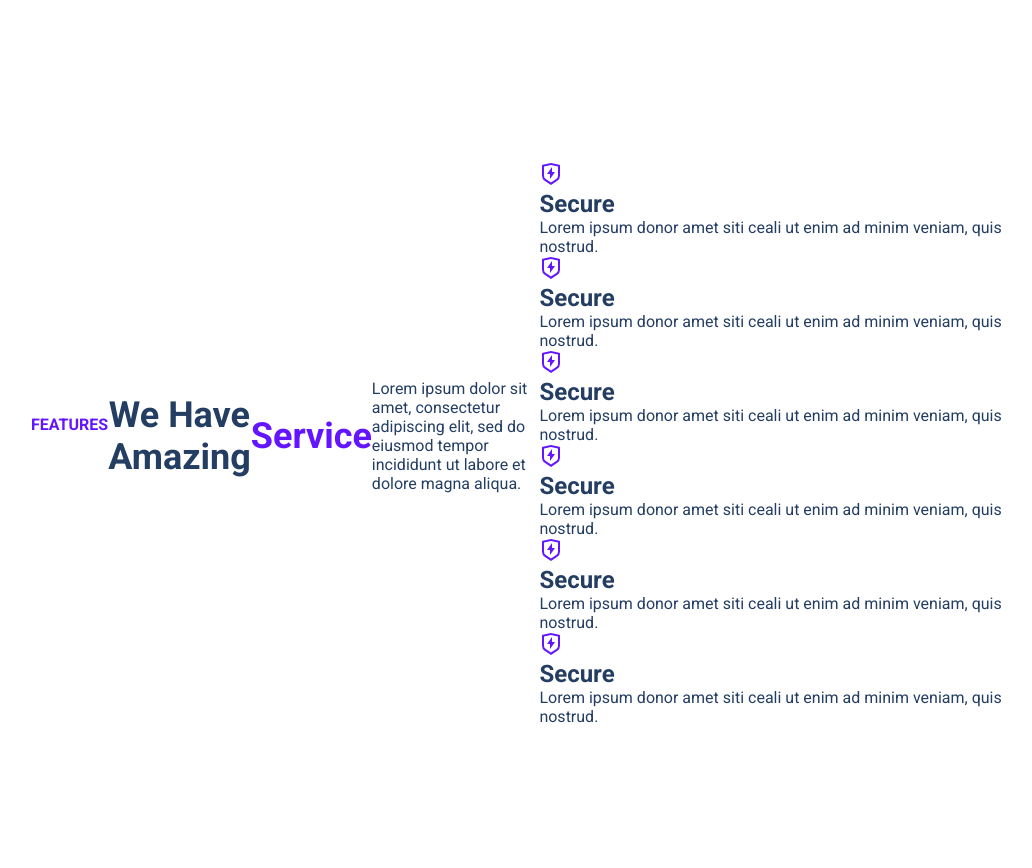
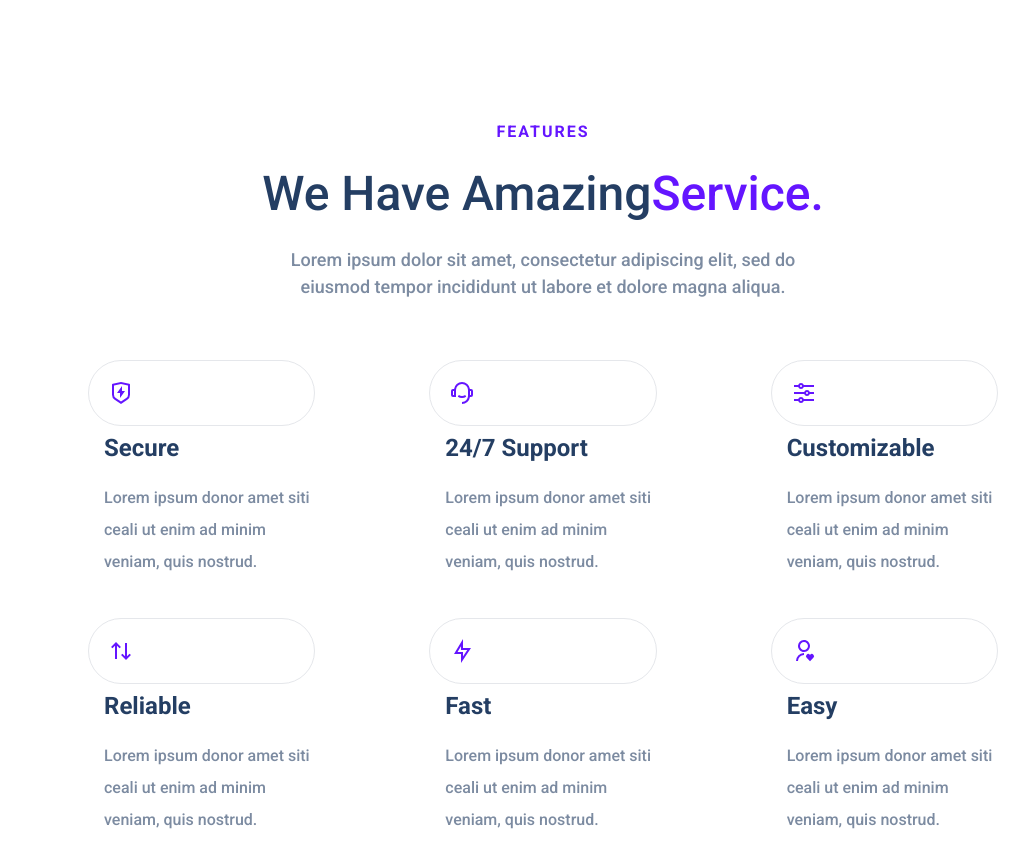
Before and after one commit to Samabolic/Final-Project, a plain HTML site: page index.html in a window 1280 px wide. Shown: the part 740-1608 px from the top of the page, without its empty margins (97-1129 px from the left). Drawn offline with Linux system fonts and the light colour scheme.

Commit message:
features update

```diff
--- a/index.html
+++ b/index.html
@@ -57,8 +57,8 @@
       <div class="container">
         <div class="row__narrow">
           <h4 class="section__tag"><span class="purple">FEATURES</span></h4>
-          <h2 class="section__title">We Have Amazing <span class="purple">Service</span></h2>
-          <div class="features__para">
+          <h2 class="section__title">We Have Amazing <span class="purple">Service.</span></h2>
+          <div class="section__para">
             Lorem ipsum dolor sit amet, consectetur adipiscing elit, sed do eiusmod tempor incididunt ut labore et dolore magna aliqua.
           </div>
           <div class="features">
@@ -78,10 +78,10 @@
             <div class="feature">
               <div class="feature__row">
                 <figure class="feature__img--wrapper">
-                  <img src="./assets/shield-icon.daefe14b320b14fbd9cbd18908ac93ec.svg" class="feature__img" alt="Shield Icon">
+                  <img src="./assets/support-icon.f9253ffa8cb6ffde5bbaa05eb5136375.svg" class="feature__img" alt="Support Icon">
                 </figure>
                 <div class="feature__text">
-                  <h2 class="feature__title">Secure</h2>
+                  <h2 class="feature__title">24/7 Support</h2>
                   <p class="feature__para">
                     Lorem ipsum donor amet siti ceali ut enim ad minim veniam, quis nostrud.
                   </p>
@@ -91,10 +91,10 @@
             <div class="feature">
               <div class="feature__row">
                 <figure class="feature__img--wrapper">
-                  <img src="./assets/shield-icon.daefe14b320b14fbd9cbd18908ac93ec.svg" class="feature__img" alt="Shield Icon">
+                  <img src="./assets/customize-icon.367468c90fd796009b97fbfba67b2c6a.svg" class="feature__img" alt="Customize Icon">
                 </figure>
                 <div class="feature__text">
-                  <h2 class="feature__title">Secure</h2>
+                  <h2 class="feature__title">Customizable</h2>
                   <p class="feature__para">
                     Lorem ipsum donor amet siti ceali ut enim ad minim veniam, quis nostrud.
                   </p>
@@ -104,10 +104,10 @@
             <div class="feature">
               <div class="feature__row">
                 <figure class="feature__img--wrapper">
-                  <img src="./assets/shield-icon.daefe14b320b14fbd9cbd18908ac93ec.svg" class="feature__img" alt="Shield Icon">
+                  <img src="./assets/reliable-icon.1367510a8f0a1bec76dc425d25f92f43.svg" class="feature__img" alt="Reliable Icon">
                 </figure>
                 <div class="feature__text">
-                  <h2 class="feature__title">Secure</h2>
+                  <h2 class="feature__title">Reliable</h2>
                   <p class="feature__para">
                     Lorem ipsum donor amet siti ceali ut enim ad minim veniam, quis nostrud.
                   </p>
@@ -117,10 +117,10 @@
             <div class="feature">
               <div class="feature__row">
                 <figure class="feature__img--wrapper">
-                  <img src="./assets/shield-icon.daefe14b320b14fbd9cbd18908ac93ec.svg" class="feature__img" alt="Shield Icon">
+                  <img src="./assets/fast-icon.dbb971a73d4805d2fc3bcdacdb55beba.svg" class="feature__img" alt="Shield Icon">
                 </figure>
                 <div class="feature__text">
-                  <h2 class="feature__title">Secure</h2>
+                  <h2 class="feature__title">Fast</h2>
                   <p class="feature__para">
                     Lorem ipsum donor amet siti ceali ut enim ad minim veniam, quis nostrud.
                   </p>
@@ -130,10 +130,10 @@
             <div class="feature">
               <div class="feature__row">
                 <figure class="feature__img--wrapper">
-                  <img src="./assets/shield-icon.daefe14b320b14fbd9cbd18908ac93ec.svg" class="feature__img" alt="Shield Icon">
+                  <img src="./assets/simple-icon.673b7e1750b2a4ef32907fc164828d00.svg" class="feature__img" alt="Shield Icon">
                 </figure>
                 <div class="feature__text">
-                  <h2 class="feature__title">Secure</h2>
+                  <h2 class="feature__title">Easy</h2>
                   <p class="feature__para">
                     Lorem ipsum donor amet siti ceali ut enim ad minim veniam, quis nostrud.
                   </p>
--- a/styles.css
+++ b/styles.css
@@ -251,8 +251,8 @@ FEATURES
 
 #features .row__narrow {
   display: flex;
+  flex-direction: column;
   align-items: center;
-  justify-content: center;
 }
 
 #features .section__title {
@@ -264,10 +264,79 @@ FEATURES
   max-width: 576px;
 }
 
+.section__tag {
+  display: flex;
+  align-items: center;
+  justify-content: center;
+  text-align: center;
+  letter-spacing: 2px;
+}
+
+.section__title {
+  display: flex;
+  align-items: center;
+  justify-content: center;
+  text-align: center;
+  padding-top: 24px;
+  font-size: 48px;
+  font-weight: 500;
+}
+
 .features {
   display: flex;
   flex-wrap: wrap;
   margin-top: 40px;
+}
+
+.section__para {
+  display: flex;
+  align-items: center;
+  justify-content: center;
+  text-align: center;
+  padding-top: 24px;
+  width: 100%;
+  max-width: 500px;
+  font-size: 18px;
+  font-weight: 500;
+  line-height: 1.5;
+  color: rgb(124, 139, 161);
+}
+
+.feature {
+  display: flex;
+  width: calc(100% / 3);
+  justify-content: center;
+  padding: 20px;
+}
+
+.feature__img--wrapper {
+  display: flex;
+  padding: 20px;
+  border: 1px solid #e5e7eb;
+  border-radius: 500px;
+}
+
+.feature__img {
+  width: 24px;
+  height: 24px;
+}
+
+.feature__text {
+  margin-top: 8px;
+  margin-left: 16px;
+}
+
+.feature__title {
+  font-size: 24px;
+}
+
+.feature__para {
+  color: rgb(124, 139, 161);
+  margin-top: 20px;
+  font-size: 16px;
+  max-width: calc(634px / 3);
+  line-height: 2;
+  font-weight: 500;
 }
 
 .container {
@@ -279,26 +348,3 @@ FEATURES
   max-width: 1200px;
   margin: 0 auto;
 }
-
-.section__tag {
-  display: flex;
-  align-items: center;
-  justify-content: center;
-}
-
-.section__title {
-  display: flex;
-  align-items: center;
-  justify-content: center;
-  padding-top: 24px;
-  font-size: 36px;
-}
-
-.features__para {
-  display: flex;
-  align-items: center;
-  justify-content: center;
-  padding-top: 24px;
-  width: 100%;
-  max-width: 500px;
-}
```
